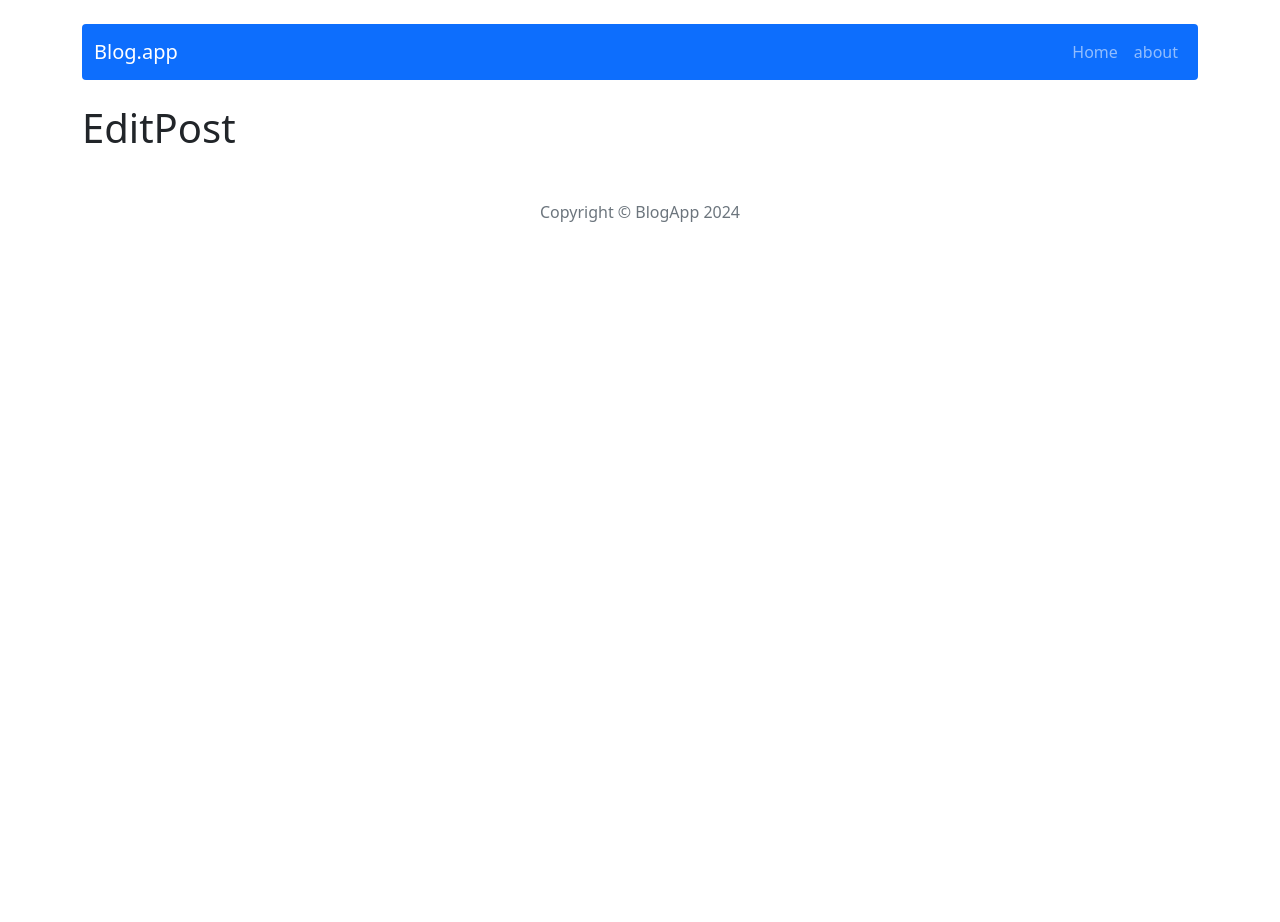
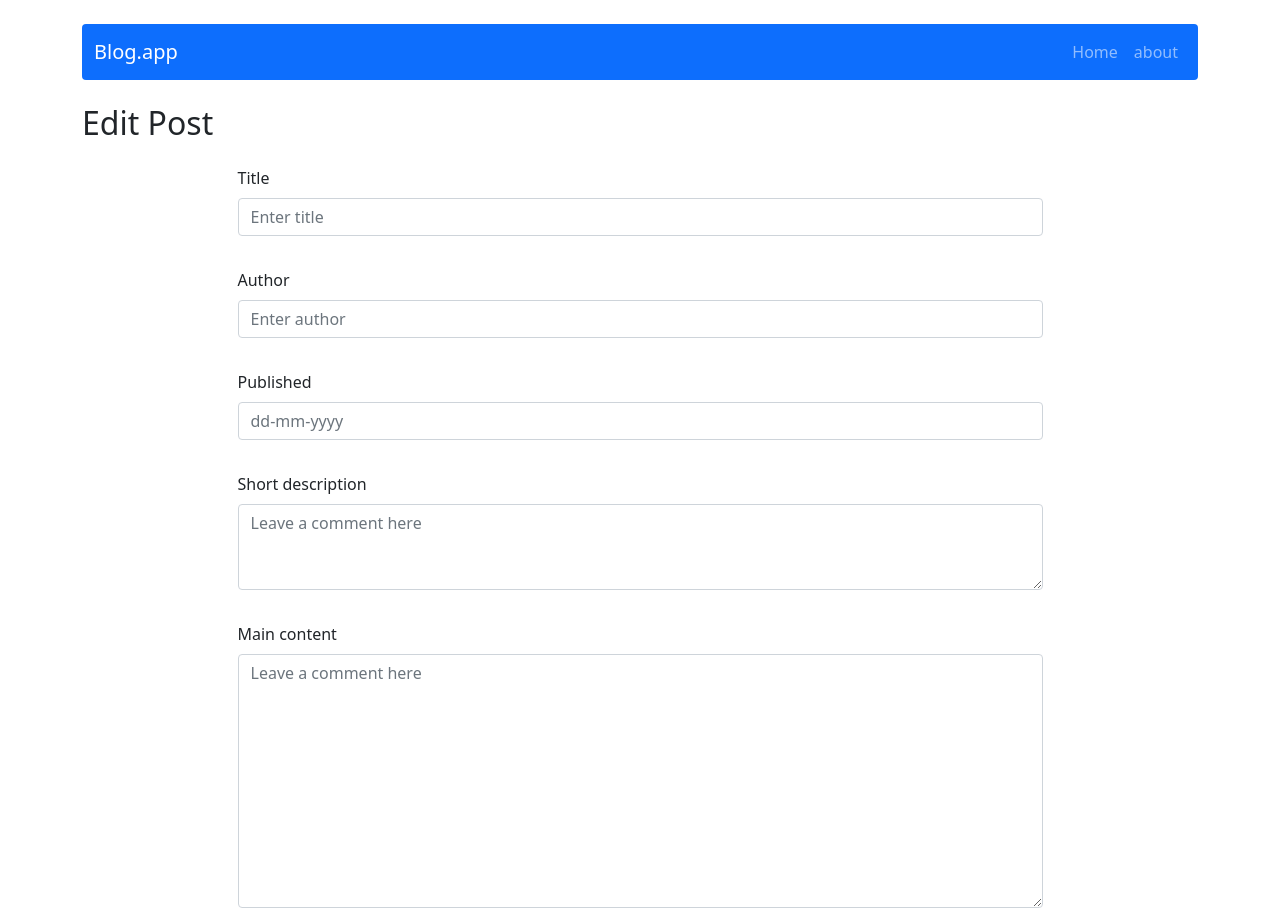
Before and after one commit to MichalWiaderkowicz/react-bolg, a React (Create React App) app: page /post/edit/1 in a window 1280 px wide. Shown: the top 922 px of the page. Before the commit the page ends 800 px from the top, so only its background shows below. Built offline with nearby package versions, Linux system fonts and the light colour scheme.

Commit message:
add EDIT_POST action

```diff
--- a/src/components/Features/AddPostForm/AddPostForm.js
+++ b/src/components/Features/AddPostForm/AddPostForm.js
@@ -1,82 +1,17 @@
-import { useState } from "react";
-import { Button, Form } from "react-bootstrap";
 import { useDispatch } from "react-redux";
 import { addPost } from "../../../redux/postsRedux";
 import { useNavigate } from "react-router-dom";
+import PostForm from "../PostForm/PostForm";
 
 const AddPostForm = () => {
-  const [title, setTitle] = useState("");
-  const [author, setAuthor] = useState("");
-  const [publishedDate, setPublishedDate] = useState("");
-  const [shortDescription, setShortDescription] = useState("");
-  const [content, setContent] = useState("");
-
   const dispatch = useDispatch();
   const navigate = useNavigate();
 
-  const handleSubmit = (e) => {
-    e.preventDefault();
-    dispatch(
-      addPost({ title, author, publishedDate, shortDescription, content })
-    );
-    setTitle("");
-    setAuthor("");
-    setPublishedDate("");
-    setShortDescription("");
-    setContent("");
+  const handleSubmit = (post) => {
+    dispatch(addPost(post));
     navigate("/");
   };
-  return (
-    <Form onSubmit={handleSubmit}>
-      <Form.Group className="m-auto w-75 p-3">
-        <Form.Label>Title</Form.Label>
-        <Form.Control
-          value={title}
-          onChange={(e) => setTitle(e.target.value)}
-          placeholder="Enter title"
-        />
-      </Form.Group>
-      <Form.Group className="m-auto w-75 p-3">
-        <Form.Label>Author</Form.Label>
-        <Form.Control
-          value={author}
-          onChange={(e) => setAuthor(e.target.value)}
-          placeholder="Enter author"
-        />
-      </Form.Group>
-      <Form.Group className="m-auto w-75 p-3">
-        <Form.Label>Published</Form.Label>
-        <Form.Control
-          value={publishedDate}
-          onChange={(e) => setPublishedDate(e.target.value)}
-          placeholder="dd-mm-yyyy"
-        />
-      </Form.Group>
-      <Form.Group className="m-auto w-75 p-3">
-        <Form.Label>Short description</Form.Label>
-        <Form.Control
-          value={shortDescription}
-          onChange={(e) => setShortDescription(e.target.value)}
-          placeholder="Leave a comment here"
-          as="textarea"
-          rows={3}
-        />
-      </Form.Group>
-      <Form.Group className="m-auto w-75 p-3">
-        <Form.Label>Main content</Form.Label>
-        <Form.Control
-          value={content}
-          onChange={(e) => setContent(e.target.value)}
-          placeholder="Leave a comment here"
-          as="textarea"
-          rows={10}
-        />
-      </Form.Group>
-      <Button variant="primary" type="submit">
-        Add post
-      </Button>
-    </Form>
-  );
+  return <PostForm action={handleSubmit} actionText="Add post" />;
 };
 
 export default AddPostForm;
--- /dev/null
+++ b/src/components/Features/EditPostForm/EditPostForm.js
@@ -0,0 +1,83 @@
+import { useState } from "react";
+import { Button, Form } from "react-bootstrap";
+import { useDispatch } from "react-redux";
+import { addPost } from "../../../redux/postsRedux";
+import { useNavigate } from "react-router-dom";
+
+const EditPostForm = () => {
+  const [title, setTitle] = useState("");
+  const [author, setAuthor] = useState("");
+  const [publishedDate, setPublishedDate] = useState("");
+  const [shortDescription, setShortDescription] = useState("");
+  const [content, setContent] = useState("");
+
+  const dispatch = useDispatch();
+  const navigate = useNavigate();
+
+  const handleSubmit = (e) => {
+    e.preventDefault();
+    dispatch(
+      addPost({ title, author, publishedDate, shortDescription, content })
+    );
+    setTitle("");
+    setAuthor("");
+    setPublishedDate("");
+    setShortDescription("");
+    setContent("");
+    navigate("/");
+  };
+
+  return (
+    <Form onSubmit={handleSubmit}>
+      <Form.Group className="m-auto w-75 p-3">
+        <Form.Label>Title</Form.Label>
+        <Form.Control
+          value={title}
+          onChange={(e) => setTitle(e.target.value)}
+          placeholder="Enter title"
+        />
+      </Form.Group>
+      <Form.Group className="m-auto w-75 p-3">
+        <Form.Label>Author</Form.Label>
+        <Form.Control
+          value={author}
+          onChange={(e) => setAuthor(e.target.value)}
+          placeholder="Enter author"
+        />
+      </Form.Group>
+      <Form.Group className="m-auto w-75 p-3">
+        <Form.Label>Published</Form.Label>
+        <Form.Control
+          value={publishedDate}
+          onChange={(e) => setPublishedDate(e.target.value)}
+          placeholder="dd-mm-yyyy"
+        />
+      </Form.Group>
+      <Form.Group className="m-auto w-75 p-3">
+        <Form.Label>Short description</Form.Label>
+        <Form.Control
+          value={shortDescription}
+          onChange={(e) => setShortDescription(e.target.value)}
+          placeholder="Leave a comment here"
+          as="textarea"
+          rows={3}
+        />
+      </Form.Group>
+      <Form.Group className="m-auto w-75 p-3">
+        <Form.Label>Main content</Form.Label>
+        <Form.Control
+          value={content}
+          onChange={(e) => setContent(e.target.value)}
+          placeholder="Leave a comment here"
+          as="textarea"
+          rows={10}
+        />
+      </Form.Group>
+      <Button variant="primary" type="submit">
+        Add post
+      </Button>
+    </Form>
+  );
+};
+
+export default EditPostForm;
--- /dev/null
+++ b/src/components/Features/PostForm/PostForm.js
@@ -0,0 +1,77 @@
+import { Button, Form } from "react-bootstrap";
+import PropTypes from "prop-types";
+import { useState } from "react";
+
+const PostForm = ({ action, actionText, ...props }) => {
+  const [title, setTitle] = useState(props.title || "");
+  const [author, setAuthor] = useState(props.author || "");
+  const [publishedDate, setPublishedDate] = useState(props.publishedDate || "");
+  const [shortDescription, setShortDescription] = useState(
+    props.shortDescription || ""
+  );
+  const [content, setContent] = useState(props.content || "");
+
+  const handleSubmit = (e) => {
+    e.preventDefault();
+    action({ title, author, publishedDate, shortDescription, content });
+  };
+  return (
+    <Form onSubmit={handleSubmit}>
+      <Form.Group className="m-auto w-75 p-3">
+        <Form.Label>Title</Form.Label>
+        <Form.Control
+          value={title}
+          onChange={(e) => setTitle(e.target.value)}
+          placeholder="Enter title"
+        />
+      </Form.Group>
+      <Form.Group className="m-auto w-75 p-3">
+        <Form.Label>Author</Form.Label>
+        <Form.Control
+          value={author}
+          onChange={(e) => setAuthor(e.target.value)}
+          placeholder="Enter author"
+        />
+      </Form.Group>
+      <Form.Group className="m-auto w-75 p-3">
+        <Form.Label>Published</Form.Label>
+        <Form.Control
+          value={publishedDate}
+          onChange={(e) => setPublishedDate(e.target.value)}
+          placeholder="dd-mm-yyyy"
+        />
+      </Form.Group>
+      <Form.Group className="m-auto w-75 p-3">
+        <Form.Label>Short description</Form.Label>
+        <Form.Control
+          value={shortDescription}
+          onChange={(e) => setShortDescription(e.target.value)}
+          placeholder="Leave a comment here"
+          as="textarea"
+          rows={3}
+        />
+      </Form.Group>
+      <Form.Group className="m-auto w-75 p-3">
+        <Form.Label>Main content</Form.Label>
+        <Form.Control
+          value={content}
+          onChange={(e) => setContent(e.target.value)}
+          placeholder="Leave a comment here"
+          as="textarea"
+          rows={10}
+        />
+      </Form.Group>
+      <Button variant="primary" type="submit">
+        Add post
+      </Button>
+    </Form>
+  );
+};
+
+PostForm.propTypes = {
+  action: PropTypes.func.isRequired,
+
+  actionText: PropTypes.string.isRequired,
+};
+
+export default PostForm;
--- a/src/components/pages/addPost/addPost.js
+++ b/src/components/pages/addPost/addPost.js
@@ -3,7 +3,7 @@
 const AddPost = (props) => {
   return (
     <div>
-      <h2>AddPost</h2>
+      <h2>Add Post</h2>
       <AddPostForm />
     </div>
   );
--- a/src/components/pages/editPost/editPost.js
+++ b/src/components/pages/editPost/editPost.js
@@ -1,5 +1,12 @@
+import EditPostForm from "../../Features/EditPostForm/EditPostForm";
+
 const EditPost = (props) => {
-  return <h1>EditPost</h1>;
+  return (
+    <div>
+      <h2>Edit Post</h2>
+      <EditPostForm />
+    </div>
+  );
 };
 
 export default EditPost;
--- a/src/redux/postsRedux.js
+++ b/src/redux/postsRedux.js
@@ -8,16 +8,22 @@
 const createActionName = (actionName) => `app/posts/${actionName}`;
 const POST_REMOVE = createActionName("POST_REMOVE");
 const ADD_POST = createActionName("ADD_POST");
+const EDIT_POST = createActionName("EDIT_POST");
 
 // action creators
 export const postRemove = (payload) => ({ type: POST_REMOVE, payload });
 export const addPost = (payload) => ({ type: ADD_POST, payload });
+export const editPost = (payload) => ({ type: EDIT_POST, payload });
 const postsReducer = (statePart = [], action) => {
   switch (action.type) {
     case POST_REMOVE:
       return statePart.filter((post) => post.id !== action.payload);
     case ADD_POST:
       return [...statePart, { id: shortid(), ...action.payload }];
+    case EDIT_POST:
+      return statePart.map((post) =>
+        post.id === action.payload.id ? { ...post, ...action.payload } : post
+      );
     default:
       return statePart;
   }
```
